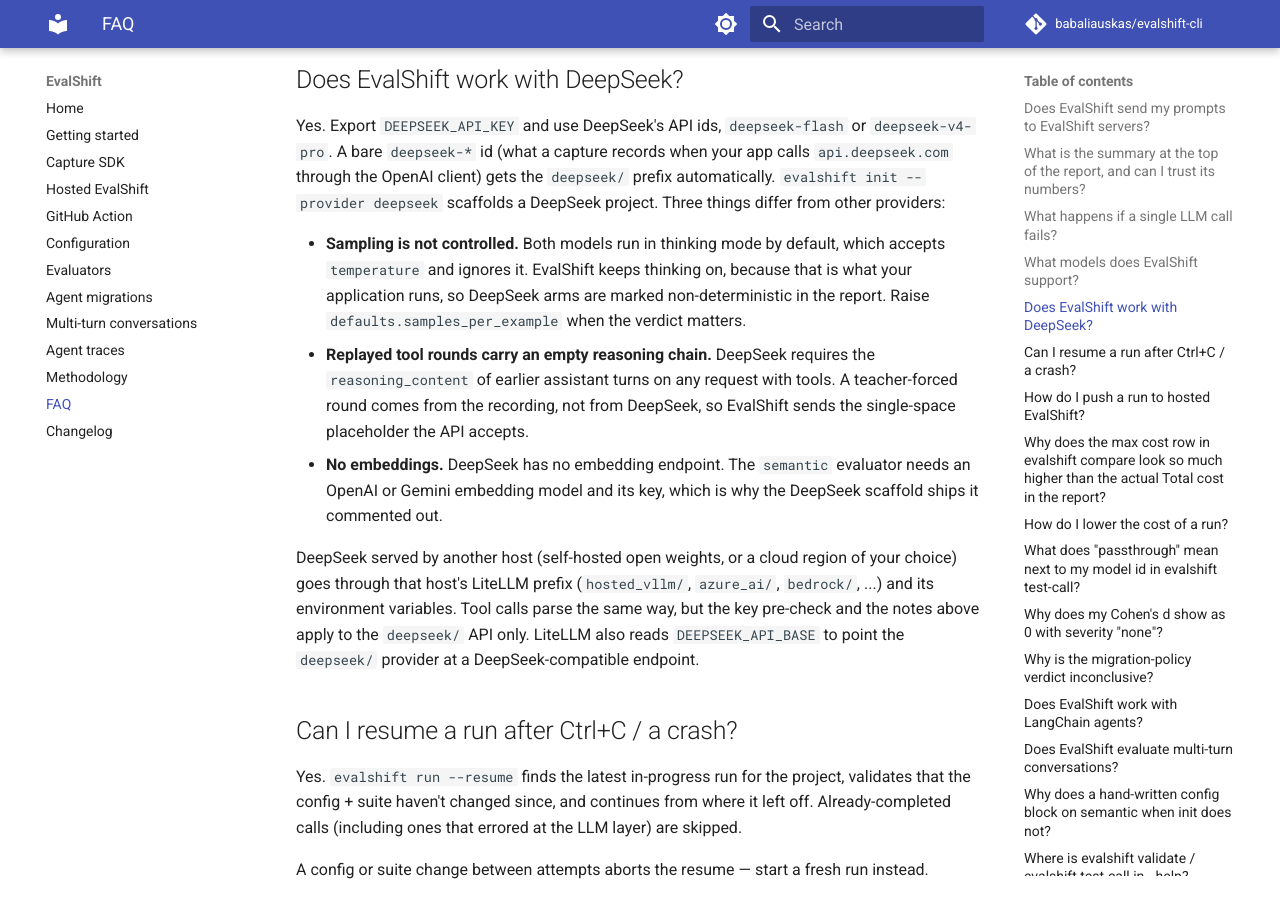
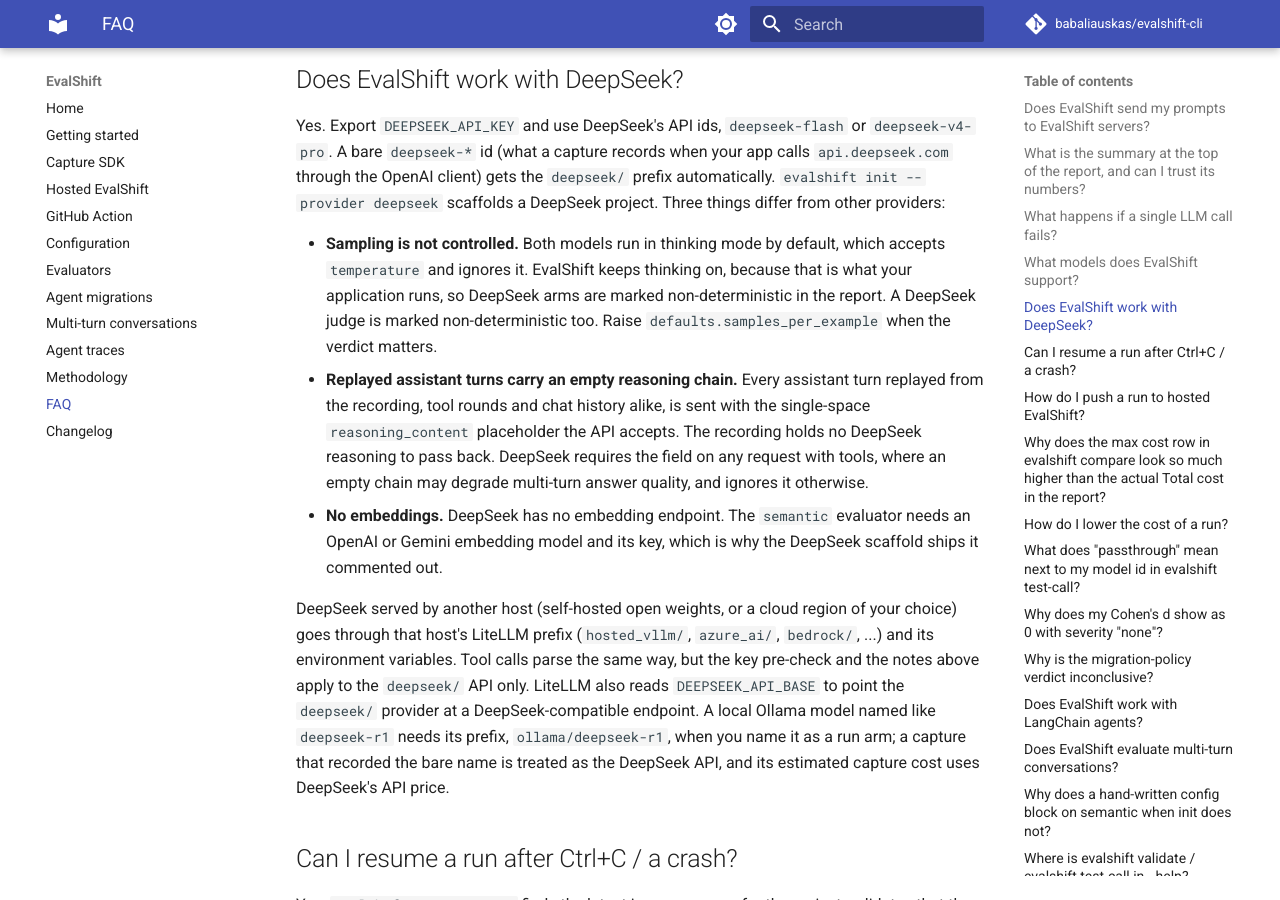
Before and after one commit to babaliauskas/evalshift-cli, an MkDocs documentation site: the page built from docs/faq.md, in a window 1280 px wide and 900 px high, scrolled down 1390 px. Built offline with MkDocs 1.6.1 and Material for MkDocs 9.7.7, drawn with Linux system fonts in a browser that asks for light colours; comment, search, counter and statistics services are not loaded.

Commit message:
docs: scope the DeepSeek backfill to every replayed assistant turn
The FAQ said the placeholder reasoning chain rides only on tool requests;
it rides on every assistant turn replayed from the recording, chat history
included. Say why (required with tools, ignored without), note that a
DeepSeek judge is marked non-deterministic too, and tell Ollama users to
prefix a deepseek-r1 arm with ollama/. Lead the OpenAI-compatible server
list in the SDK mirrors with DeepSeek, as the SDK docs now do.

Co-Authored-By: Claude Opus 5.5 (1M context) <noreply@anthropic.com>

```diff
--- a/docs/faq.md
+++ b/docs/faq.md
@@ -66,12 +66,15 @@ DeepSeek project. Three things differ from other providers:
 - **Sampling is not controlled.** Both models run in thinking mode by
   default, which accepts `temperature` and ignores it. EvalShift keeps thinking
   on, because that is what your application runs, so DeepSeek arms are marked
-  non-deterministic in the report. Raise `defaults.samples_per_example` when
-  the verdict matters.
-- **Replayed tool rounds carry an empty reasoning chain.** DeepSeek requires
-  the `reasoning_content` of earlier assistant turns on any request with
-  tools. A teacher-forced round comes from the recording, not from DeepSeek,
-  so EvalShift sends the single-space placeholder the API accepts.
+  non-deterministic in the report. A DeepSeek judge is marked
+  non-deterministic too. Raise `defaults.samples_per_example` when the verdict
+  matters.
+- **Replayed assistant turns carry an empty reasoning chain.** Every assistant
+  turn replayed from the recording, tool rounds and chat history alike, is
+  sent with the single-space `reasoning_content` placeholder the API accepts.
+  The recording holds no DeepSeek reasoning to pass back. DeepSeek requires
+  the field on any request with tools, where an empty chain may degrade
+  multi-turn answer quality, and ignores it otherwise.
 - **No embeddings.** DeepSeek has no embedding endpoint. The `semantic`
   evaluator needs an OpenAI or Gemini embedding model and its key, which is
   why the DeepSeek scaffold ships it commented out.
@@ -81,7 +84,10 @@ of your choice) goes through that host's LiteLLM prefix (`hosted_vllm/`,
 `azure_ai/`, `bedrock/`, ...) and its environment variables. Tool calls parse
 the same way, but the key pre-check and the notes above apply to the
 `deepseek/` API only. LiteLLM also reads `DEEPSEEK_API_BASE` to point the
-`deepseek/` provider at a DeepSeek-compatible endpoint.
+`deepseek/` provider at a DeepSeek-compatible endpoint. A local Ollama model
+named like `deepseek-r1` needs its prefix, `ollama/deepseek-r1`, when you name
+it as a run arm; a capture that recorded the bare name is treated as the
+DeepSeek API, and its estimated capture cost uses DeepSeek's API price.
 
 ## Can I resume a run after Ctrl+C / a crash?
 
```
Also changed, not shown: CHANGELOG.md (+4 -2 lines), DOCS.md (+13 -7 lines), docs/sdk.md (+2 -2 lines), llms-full.txt (+11 -6 lines).
